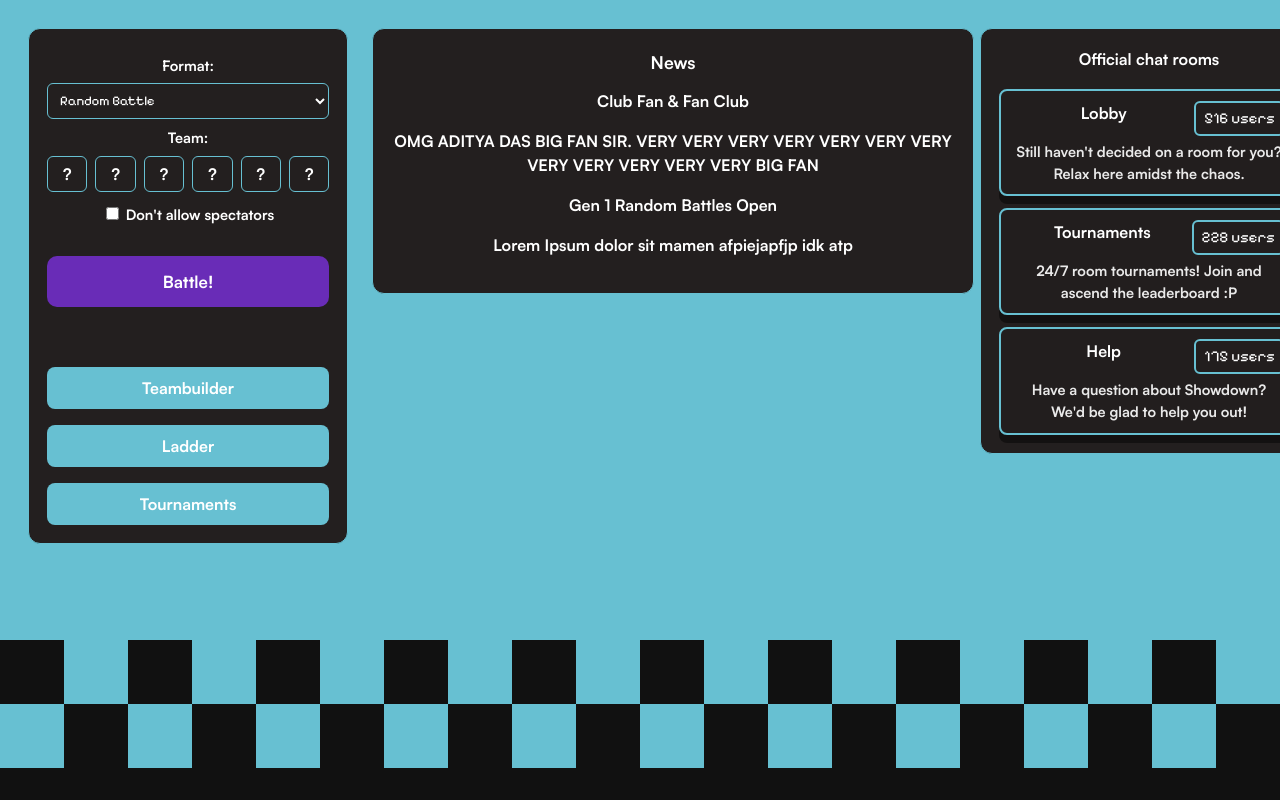
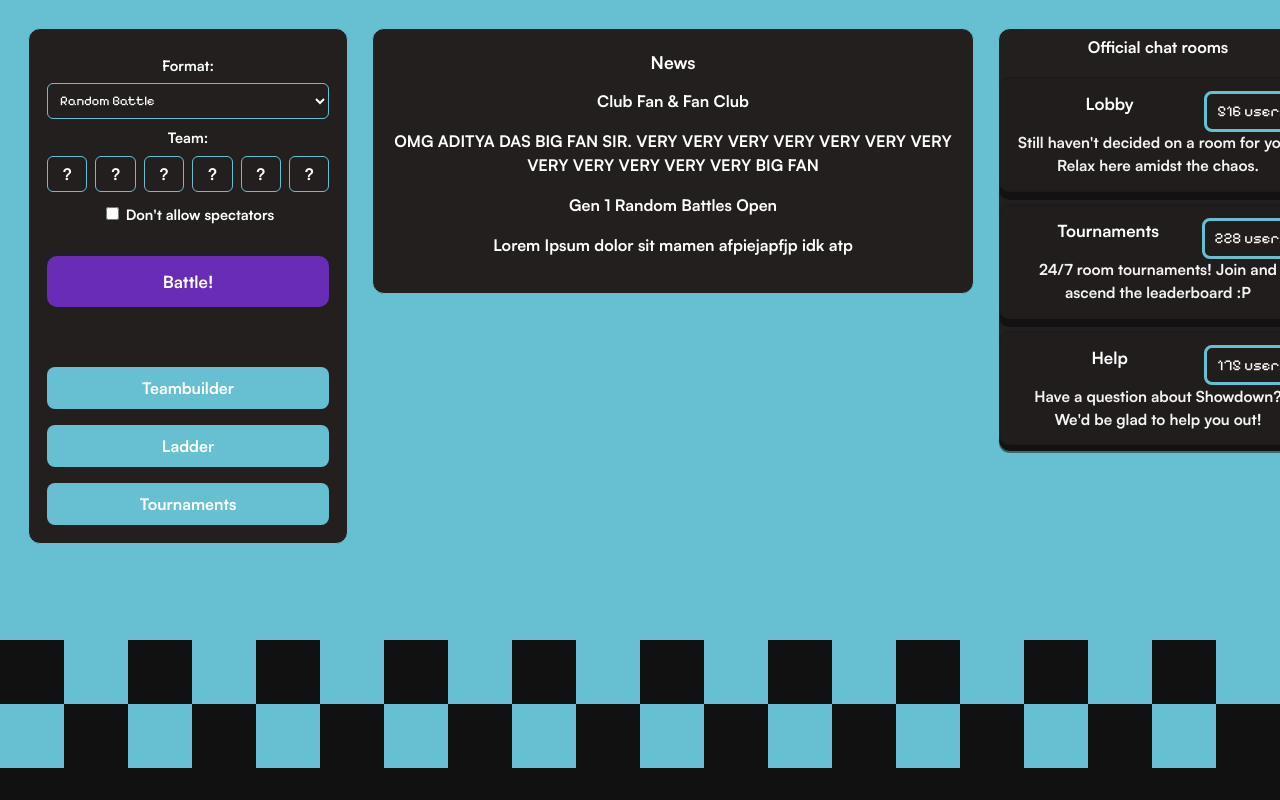
Before and after one commit to SoulShadow8326/cw25, a React (Vite) app: page /play in a window 1280 px wide. Built offline with nearby package versions, Linux system fonts and the light colour scheme.

Commit message:
chat cllick

```diff
--- a/src/components/Shuffle.jsx
+++ b/src/components/Shuffle.jsx
@@ -89,7 +89,6 @@
         try {
           splitRef.current?.revert();
         } catch {
-          /* noop */
         }
         splitRef.current = null;
         playingRef.current = false;
--- a/src/pages/game.css
+++ b/src/pages/game.css
@@ -76,7 +76,6 @@
 .sprite.player { left:6%; bottom:18px; }
 .sprite.opponent { right:6%; top:80px; }
 
-/* HUD overlays positioned above each sprite */
 .hud { position: absolute; z-index: 6; pointer-events: none; display:flex; flex-direction:column; gap:8px }
 .opponent-hud { right: 6%; top: 12px; align-items: flex-end; text-align: right }
 .player-hud { left: 6%; bottom: 48px; align-items: flex-start; text-align: left }
--- a/src/pages/play.css
+++ b/src/pages/play.css
@@ -32,12 +32,42 @@
   border: 1px solid var(--blue);
 }
 
-.chat-list { min-width: 300px; width: 320px; display:flex; flex-direction:column; gap:12px }
+.chat-list { min-width: 300px; width: 320px; display:flex; flex-direction:column; gap:12px; padding:6px 0 }
 .chat-list h4 { margin:0 0 6px 0; font-size:1rem; font-weight:700 }
-.chat-room { border:2px solid var(--blue); padding:10px 12px; border-radius:8px; background: rgba(0,0,0,0.03); box-shadow: 0 8px 0 rgba(0,0,0,0.45); }
-.room-title { font-weight:700; display:inline-block }
-.room-count { float:right; font-family: Pixelify; font-size:0.95rem; background: transparent; border:2px solid var(--blue); padding:4px 8px; border-radius:6px }
-.room-desc { margin-top:16px; font-size:0.9rem; opacity:0.9 }
+.chat-room { border:2px solid rgba(0,0,0,0.08); padding:12px 14px; border-radius:10px; background: rgba(0,0,0,0.04); box-shadow: 0 8px 0 rgba(0,0,0,0.45); }
+.room-title { font-weight:700; display:inline-block; font-size:1.05rem }
+.room-count { float:right; font-family: Pixelify; font-size:0.95rem; background: transparent; border:3px solid var(--blue); padding:6px 10px; border-radius:8px }
+
+.chat-expanded {
+  width: 100%;
+  height: calc(100vh - 220px);
+  position: relative;
+  z-index: 2;
+  display: flex;
+  flex-direction: column;
+  gap: 14px;
+  padding: 18px;
+  border-radius: 18px;
+  background: linear-gradient(var(--bg), var(--bg)) padding-box, linear-gradient(var(--blue), var(--blue)) border-box;
+  border: 6px solid transparent;
+  box-shadow: 0 18px 48px rgba(0,0,0,0.55);
+  padding-right: 50vw;
+}
+.chat-expanded-header { display:flex; justify-content:space-between; align-items:center; padding:6px 8px; border-bottom:1px solid rgba(255,255,255,0.03); cursor:pointer }
+.chat-expanded .room-title { font-size:1.5rem; letter-spacing:0.8px }
+.chat-expanded .room-count { border-radius:10px; padding:6px 10px; font-size:1rem }
+.chat-messages { flex:1; overflow:auto; padding:18px 12px; display:flex; flex-direction:column; gap:28px; align-items:center; justify-content:flex-start }
+.chat-messages .msg { background: rgba(255,255,255,0.02); padding:12px 18px; border-radius:10px; width:90%; max-width:520px; text-align:left; font-size:1.05rem }
+.chat-messages .who { font-weight:700; margin-right:6px }
+.chat-input-box { padding:6px 0 }
+.chat-input-box .chat-input { width:100%; padding:14px 16px; border-radius:12px; border:3px solid var(--blue); background:transparent; color:var(--text); font-size:1rem }
+.chat-input-box .chat-input::placeholder { color: rgba(255,255,255,0.35) }
+.room-desc { margin-top:16px; font-size:0.95rem; opacity:0.95 }
+
+.chat-list:has(.chat-expanded) > h4,
+.chat-list:has(.chat-expanded) > .chat-room {
+  display: none;
+}
 
 .controls label {
   display: block;
--- a/src/pages/play.jsx
+++ b/src/pages/play.jsx
@@ -1,7 +1,40 @@
 import './play.css';
 import Squares from '../components/Squares';
+import { useState } from 'react';
 
 export default function Play() {
+  const [activeChat, setActiveChat] = useState(null);
+
+  function ChatRoom({ name, users, desc }) {
+    const open = activeChat === name;
+    if (open) {
+      return (
+        <div className="chat-expanded">
+          <div className="chat-expanded-header" onClick={() => setActiveChat(null)}>
+            <div className="room-title">{name}</div>
+            <div className="room-count">{users} users</div>
+          </div>
+          <div className="chat-messages">
+            <div className="msg"><span className="who">Mod:</span> Welcome to {name}.</div>
+            <div className="msg"><span className="who">User123:</span> hello!</div>
+            <div className="msg"><span className="who">You:</span> test message</div>
+          </div>
+          <div className="chat-input-box">
+            <input className="chat-input" placeholder={`Type to speak in ${name}`} />
+          </div>
+        </div>
+      );
+    }
+
+    return (
+      <div className="chat-room" onClick={() => setActiveChat(name)}>
+        <div className="room-title">{name}</div>
+        <div className="room-count">{users} users</div>
+        <div className="room-desc">{desc}</div>
+      </div>
+    );
+  }
+
   return (
     <div className="play-root">
       <Squares className="play-squares" />
@@ -51,23 +84,22 @@
       <div className="play-right">
         <aside className="play-panel chat-list">
           <h4>Official chat rooms</h4>
-          <div className="chat-room">
-            <div className="room-title">Lobby</div>
-            <div className="room-count">516 users</div>
-            <div className="room-desc">Still haven't decided on a room for you? Relax here amidst the chaos.</div>
-          </div>
+          {(() => {
+            const rooms = [
+              { name: 'Lobby', users: 516, desc: "Still haven't decided on a room for you? Relax here amidst the chaos." },
+              { name: 'Tournaments', users: 228, desc: '24/7 room tournaments! Join and ascend the leaderboard :P' },
+              { name: 'Help', users: 175, desc: "Have a question about Showdown? We'd be glad to help you out!" },
+            ];
 
-          <div className="chat-room">
-            <div className="room-title">Tournaments</div>
-            <div className="room-count">228 users</div>
-            <div className="room-desc">24/7 room tournaments! Join and ascend the leaderboard :P</div>
-          </div>
+            if (activeChat) {
+              const r = rooms.find((x) => x.name === activeChat) || rooms[0];
+              return <ChatRoom name={r.name} users={r.users} desc={r.desc} />;
+            }
 
-          <div className="chat-room">
-            <div className="room-title">Help</div>
-            <div className="room-count">175 users</div>
-            <div className="room-desc">Have a question about Showdown? We'd be glad to help you out!</div>
-          </div>
+            return rooms.map((r) => (
+              <ChatRoom key={r.name} name={r.name} users={r.users} desc={r.desc} />
+            ));
+          })()}
         </aside>
       </div>
     </div>
```
